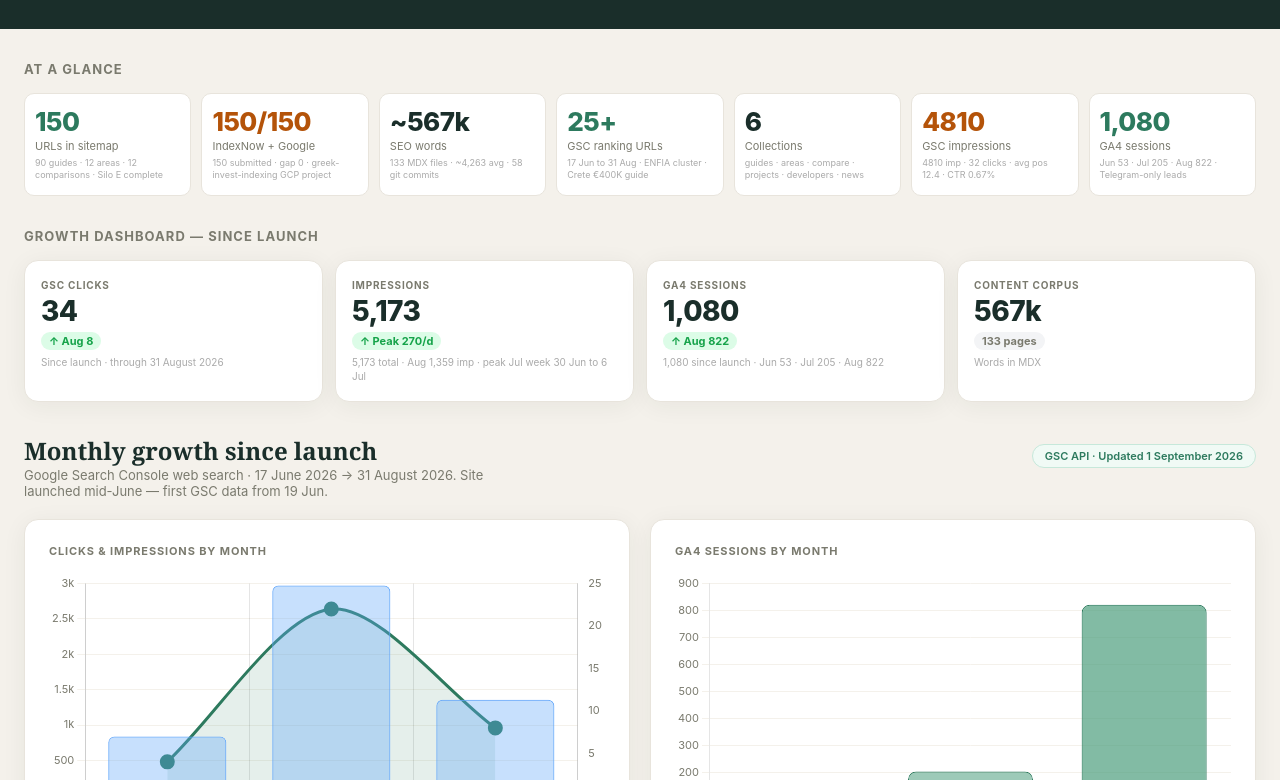
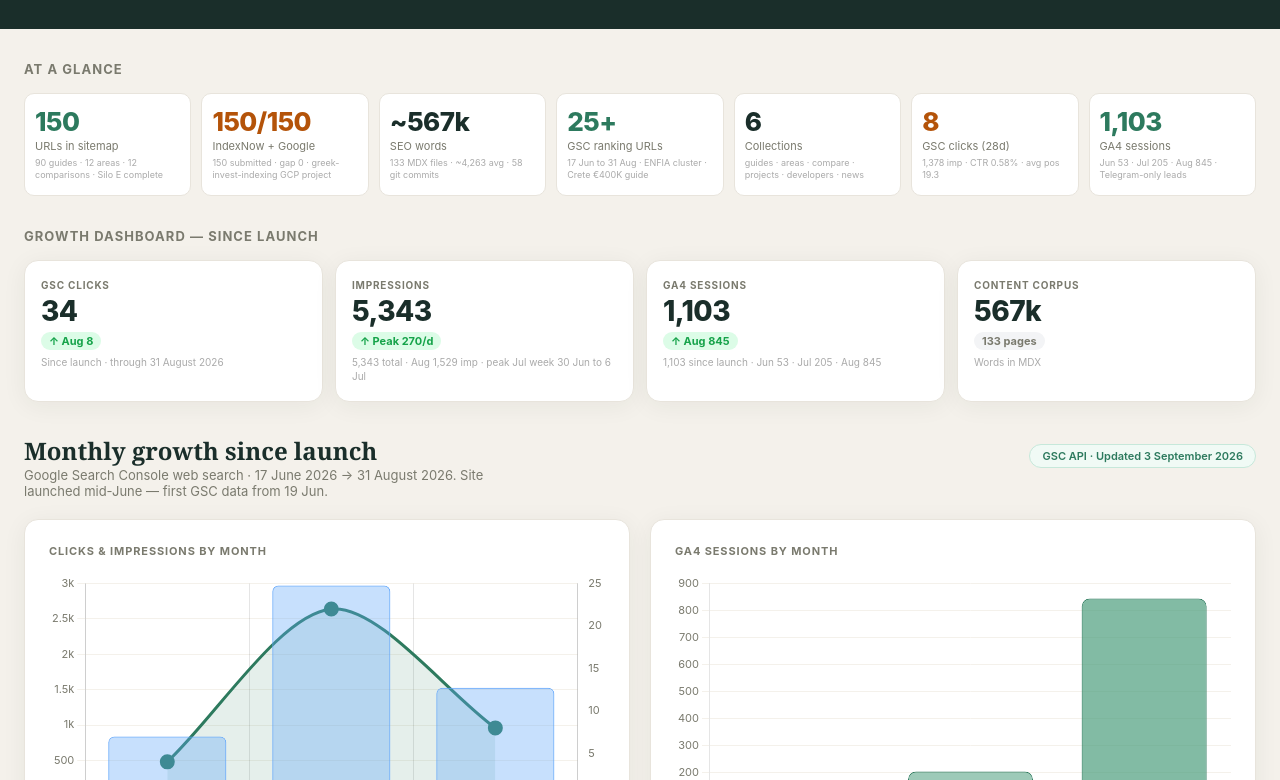
Before and after one commit to max-diver999/greek-invest-website, an Astro site: page /site-report in a window 1280 px wide. Shown: the part 125-905 px from the top of the page. Built offline with nearby package versions, Linux system fonts and the light colour scheme; Astro itself is replaced by a stand-in of ours.

Commit message:
fix: site-report v1.6 — MCP refresh 3 Sep 2026

```diff
--- a/src/pages/site-report/index.astro
+++ b/src/pages/site-report/index.astro
@@ -1,21 +1,21 @@
 ---
 export const prerender = true;
 
-const reportDate = '1 September 2026';
-const reportVersion = 'v1.5';
+const reportDate = '3 September 2026';
+const reportVersion = 'v1.6';
 const launchDate = '17 June 2026';
 const dataThrough = '31 August 2026';
 
 const monthlyGsc = [
   { month: 'Jun 2026', label: 'Jun', clicks: 4, impressions: 840, position: 9.6, note: 'Launch · first GSC 19 Jun · impression spike 27 to 28 Jun' },
   { month: 'Jul 2026', label: 'Jul', clicks: 22, impressions: 2974, position: 11.9, note: 'Peak week 30 Jun to 6 Jul (1,286 imp) · lawyer/solicitor cluster page 2–3' },
-  { month: 'Aug 2026', label: 'Aug', clicks: 8, impressions: 1359, position: 15.8, note: 'Full month · post CTR/CRO sprint · Aug GA4 peak 822 sessions' },
+  { month: 'Aug 2026', label: 'Aug', clicks: 8, impressions: 1529, position: 19.2, note: 'Full month · post CTR/CRO sprint · GA4 Aug 845 sessions' },
 ];
 
 const monthlyGa4 = [
   { month: 'Jun', sessions: 53 },
   { month: 'Jul', sessions: 205 },
-  { month: 'Aug', sessions: 822 },
+  { month: 'Aug', sessions: 845 },
 ];
 
 const contentBreakdown = [
@@ -26,6 +26,8 @@ const contentBreakdown = [
   { type: 'Developers', count: 4, words: 6857, color: '#60a5fa' },
   { type: 'News', count: 1, words: 1192, color: '#9ca3af' },
 ];
+
+const gsc28d = { clicks: 8, impressions: 1378, ctr: 0.58, position: 19.3 };
 
 const totalClicks = monthlyGsc.reduce((s, m) => s + m.clicks, 0);
 const totalImp = monthlyGsc.reduce((s, m) => s + m.impressions, 0);
@@ -482,7 +484,7 @@ const chartPayload = JSON.stringify({
   <div class="header-meta">
     <div class="label">Last updated</div>
     <div class="value">{reportDate} · {reportVersion} (live)</div>
-    <div class="live-badge"><span class="live-dot"></span> Site is live</div>
+    <div class="live-badge"><span class="live-dot"></span> 133 MDX · GSC refresh 3 Sep</div>
     <div style="margin-top:10px;font-size:12px;"><a href="https://indexing-dashboard-deploy.vercel.app/" style="color:#9dbfb3;text-decoration:none;" target="_blank">← Portfolio indexing dashboard</a></div>
   </div>
 </div>
@@ -517,14 +519,14 @@ const chartPayload = JSON.stringify({
       <div class="sublabel">guides · areas · compare · projects · developers · news</div>
     </div>
     <div class="stat-card">
-      <div class="num amber">4810</div>
-      <div class="label">GSC impressions</div>
-      <div class="sublabel">4810 imp · 32 clicks · avg pos 12.4 · CTR 0.67%</div>
+      <div class="num amber">{gsc28d.clicks}</div>
+      <div class="label">GSC clicks (28d)</div>
+      <div class="sublabel">{gsc28d.impressions.toLocaleString('en-US')} imp · CTR {gsc28d.ctr}% · avg pos {gsc28d.position}</div>
     </div>
     <div class="stat-card">
-      <div class="num teal">1,080</div>
+      <div class="num teal">1,103</div>
       <div class="label">GA4 sessions</div>
-      <div class="sublabel">Jun 53 · Jul 205 · Aug 822 · Telegram-only leads</div>
+      <div class="sublabel">Jun 53 · Jul 205 · Aug 845 · Telegram-only leads</div>
     </div>
   </div>
 
@@ -543,13 +545,13 @@ const chartPayload = JSON.stringify({
       <div class="kpi-label">Impressions</div>
       <div class="kpi-value">{totalImp.toLocaleString('en-US')}</div>
       <span class="kpi-delta up">↑ Peak 270/d</span>
-      <div class="kpi-sub">5,173 total · Aug 1,359 imp · peak Jul week 30 Jun to 6 Jul</div>
+      <div class="kpi-sub">{totalImp.toLocaleString('en-US')} total · Aug 1,529 imp · peak Jul week 30 Jun to 6 Jul</div>
     </div>
     <div class="kpi-card">
       <div class="kpi-label">GA4 Sessions</div>
-      <div class="kpi-value">1,080</div>
-      <span class="kpi-delta up">↑ Aug 822</span>
-      <div class="kpi-sub">1,080 since launch · Jun 53 · Jul 205 · Aug 822</div>
+      <div class="kpi-value">1,103</div>
+      <span class="kpi-delta up">↑ Aug 845</span>
+      <div class="kpi-sub">1,103 since launch · Jun 53 · Jul 205 · Aug 845</div>
     </div>
     <div class="kpi-card">
       <div class="kpi-label">Content corpus</div>
@@ -576,7 +578,7 @@ const chartPayload = JSON.stringify({
         <div class="card-title">GA4 sessions by month</div>
         <div class="chart-wrap"><canvas id="chartGa4"></canvas></div>
         <div class="insight" style="margin-top:16px;">
-          <strong>Traffic mix:</strong> 1,080 GA4 sessions since launch (Jun 53, Jul 205, Aug 822). GSC: 34 clicks on 5,173 impressions (0.66% CTR). Aug GSC: 8 clicks / 1,359 imp. Peak GSC week 30 Jun to 6 Jul (1,286 imp).
+          <strong>Traffic mix:</strong> 1,103 GA4 sessions since launch (Jun 53, Jul 205, Aug 845). GSC: {totalClicks} clicks on {totalImp.toLocaleString('en-US')} impressions. Aug GSC: 8 clicks / 1,529 imp. 28d: {gsc28d.clicks} clk / {gsc28d.impressions.toLocaleString('en-US')} imp.
         </div>
       </div>
     </div>
@@ -1206,6 +1208,15 @@ const chartPayload = JSON.stringify({
   <div class="changelog">
         <div class="changelog-item">
               <div class="changelog-item">
+      <div class="changelog-date">3 Sep 2026 (v1.6)</div>
+      <div class="changelog-content">
+        <div class="changelog-title">Site-report v1.6 · MCP analytics refresh through 31 Aug</div>
+        <div class="changelog-desc">GSC 28d: {gsc28d.clicks} clk / {gsc28d.impressions.toLocaleString('en-US')} imp · Aug full month: 8 clk / 1,529 imp. GA4 Aug: 845 sessions (1,103 cumulative). Updated via GSC + GA4 MCP.</div>
+        <div class="changelog-tags"><span class="tag green">Report v1.6</span><span class="tag blue">GSC MCP</span><span class="tag amber">GA4 MCP</span></div>
+      </div>
+    </div>
+
+        <div class="changelog-item">
       <div class="changelog-date">1 Sep 2026 (v1.5)</div>
       <div class="changelog-content">
         <div class="changelog-title">Site-report v1.5 · MoM table + chartPayload sync</div>
```
